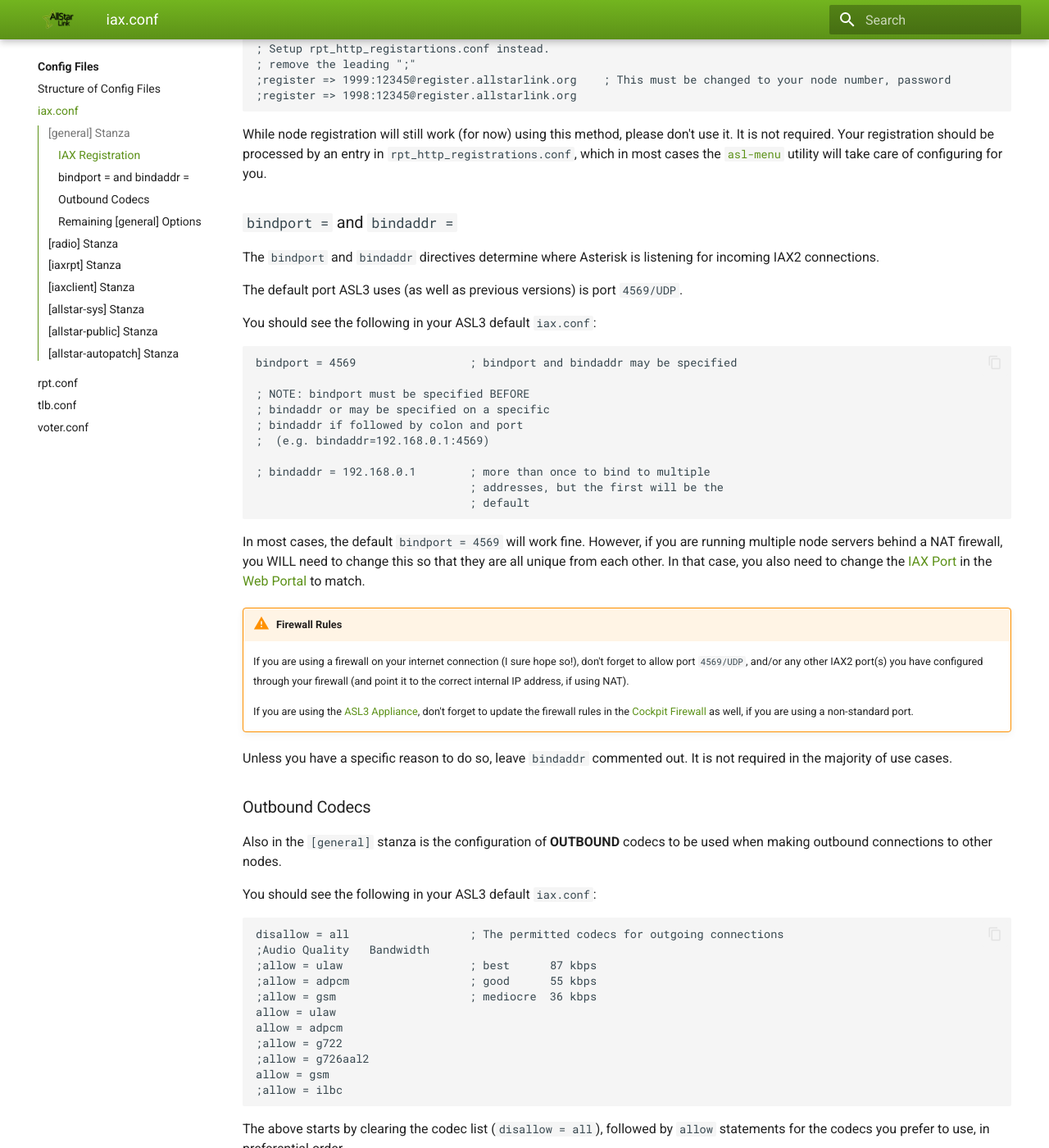
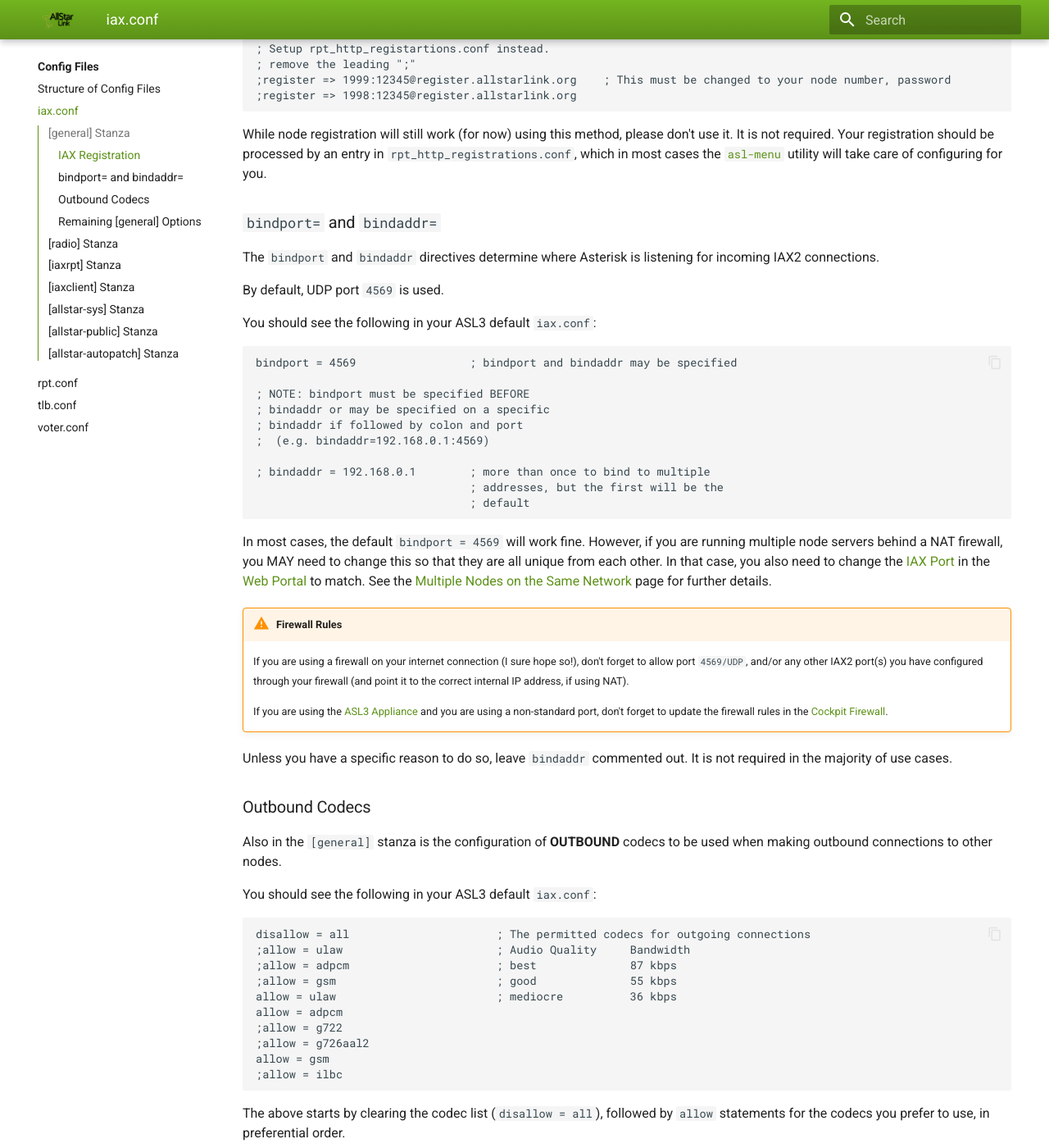
Before and after one commit to AllStarLink/ASL3-Manual, an MkDocs documentation site: the page built from docs/config/iax_conf.md, in a window 1280 px wide and 1400 px high, scrolled down 639 px. Shown: the whole window at 82% size. Built offline with MkDocs 1.6.1 and Material for MkDocs 9.7.7, drawn with Linux system fonts in a browser that asks for light colours; some of the changed text lies outside the part shown.

Commit message:
Grammar updates, formatting changes.

````diff
--- a/docs/config/iax_conf.md
+++ b/docs/config/iax_conf.md
@@ -23,10 +23,10 @@
 
 While node registration will still work (for now) using this method, please don't use it. It is not required. Your registration should be processed by an entry in `rpt_http_registrations.conf`, which in most cases the [`asl-menu`](../user-guide/index.md) utility will take care of configuring for you.
 
-### `bindport =` and `bindaddr =`
+### `bindport=` and `bindaddr=`
 The `bindport` and `bindaddr` directives determine where Asterisk is listening for incoming IAX2 connections.
 
-The default port ASL3 uses (as well as previous versions) is port `4569/UDP`.
+By default, UDP port `4569` is used.
 
 You should see the following in your ASL3 default `iax.conf`:
 
@@ -43,12 +43,12 @@
                                 ; default
 ```
 
-In most cases, the default `bindport = 4569` will work fine. However, if you are running multiple node servers behind a NAT firewall, you WILL need to change this so that they are all unique from each other. In that case, you also need to change the [IAX Port](../basics/portal.md#iax-port) in the [Web Portal](https://www.allstarlink.org/portal) to match.
+In most cases, the default `bindport = 4569` will work fine. However, if you are running multiple node servers behind a NAT firewall, you MAY need to change this so that they are all unique from each other. In that case, you also need to change the [IAX Port](../basics/portal.md#iax-port) in the [Web Portal](https://www.allstarlink.org/portal) to match. See the [Multiple Nodes on the Same Network](../adv-topics/multinodesnetwork.md) page for further details.
 
 !!! warning "Firewall Rules"
     If you are using a firewall on your internet connection (I sure hope so!), don't forget to allow port `4569/UDP`, and/or any other IAX2 port(s) you have configured through your firewall (and point it to the correct internal IP address, if using NAT).
 
-    If you are using the [ASL3 Appliance](../install/pi-appliance/index.md), don't forget to update the firewall rules in the [Cockpit Firewall](../pi/cockpit-firewall.md) as well, if you are using a non-standard port.
+    If you are using the [ASL3 Appliance](../install/pi-appliance/index.md) and you are using a non-standard port, don't forget to update the firewall rules in the [Cockpit Firewall](../pi/cockpit-firewall.md).
 
 Unless you have a specific reason to do so, leave `bindaddr` commented out. It is not required in the majority of use cases.
 
@@ -58,12 +58,11 @@
 You should see the following in your ASL3 default `iax.conf`:
 
 ```
-disallow = all                  ; The permitted codecs for outgoing connections
-;Audio Quality   Bandwidth
-;allow = ulaw                   ; best      87 kbps
-;allow = adpcm                  ; good      55 kbps
-;allow = gsm                    ; mediocre  36 kbps
-allow = ulaw
+disallow = all                      ; The permitted codecs for outgoing connections
+;allow = ulaw                       ; Audio Quality     Bandwidth
+;allow = adpcm                      ; best              87 kbps
+;allow = gsm                        ; good              55 kbps
+allow = ulaw                        ; mediocre          36 kbps
 allow = adpcm
 ;allow = g722
 ;allow = g726aal2
````
Also changed, not shown: other parts of docs/config/iax_conf.md (+1 -1 lines).
